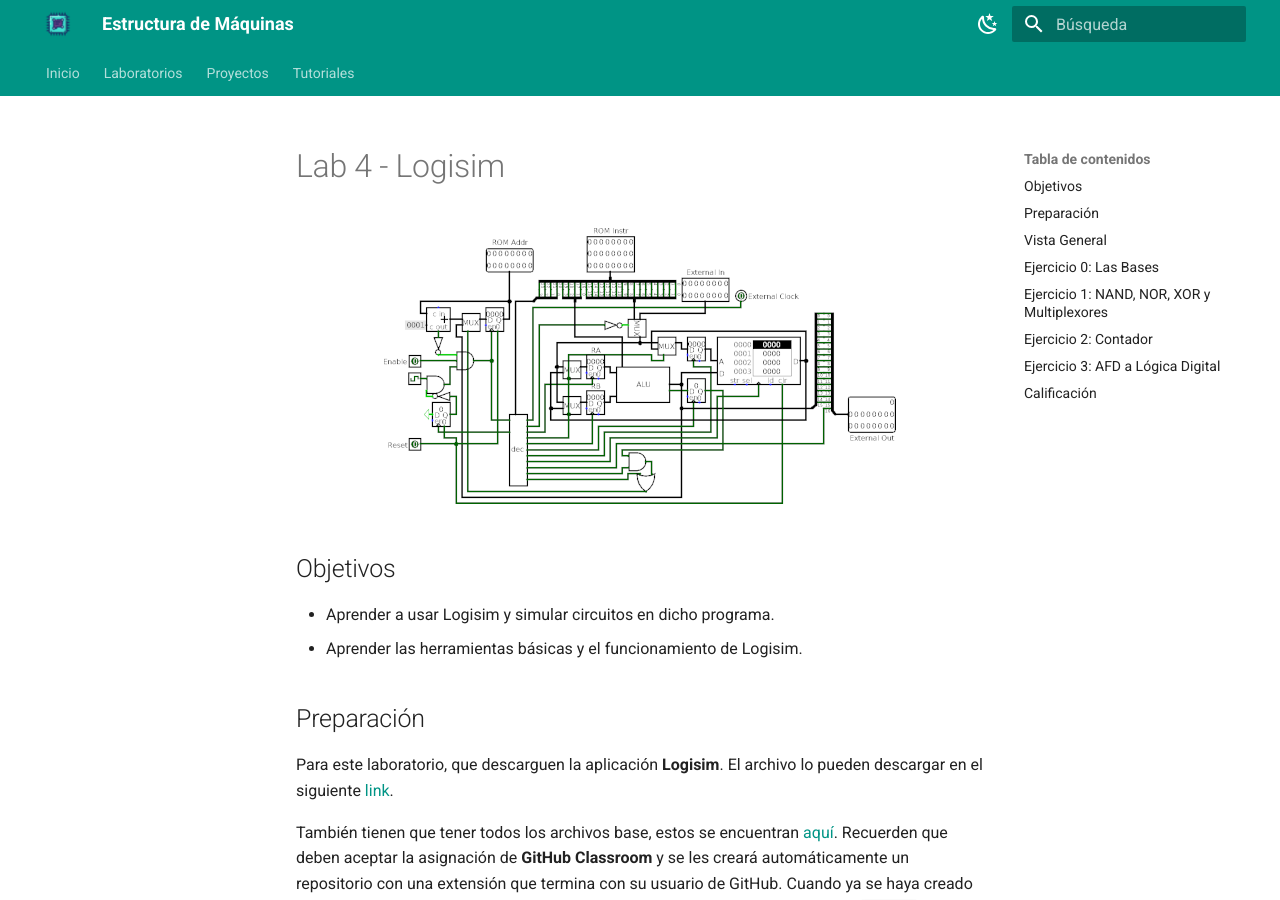
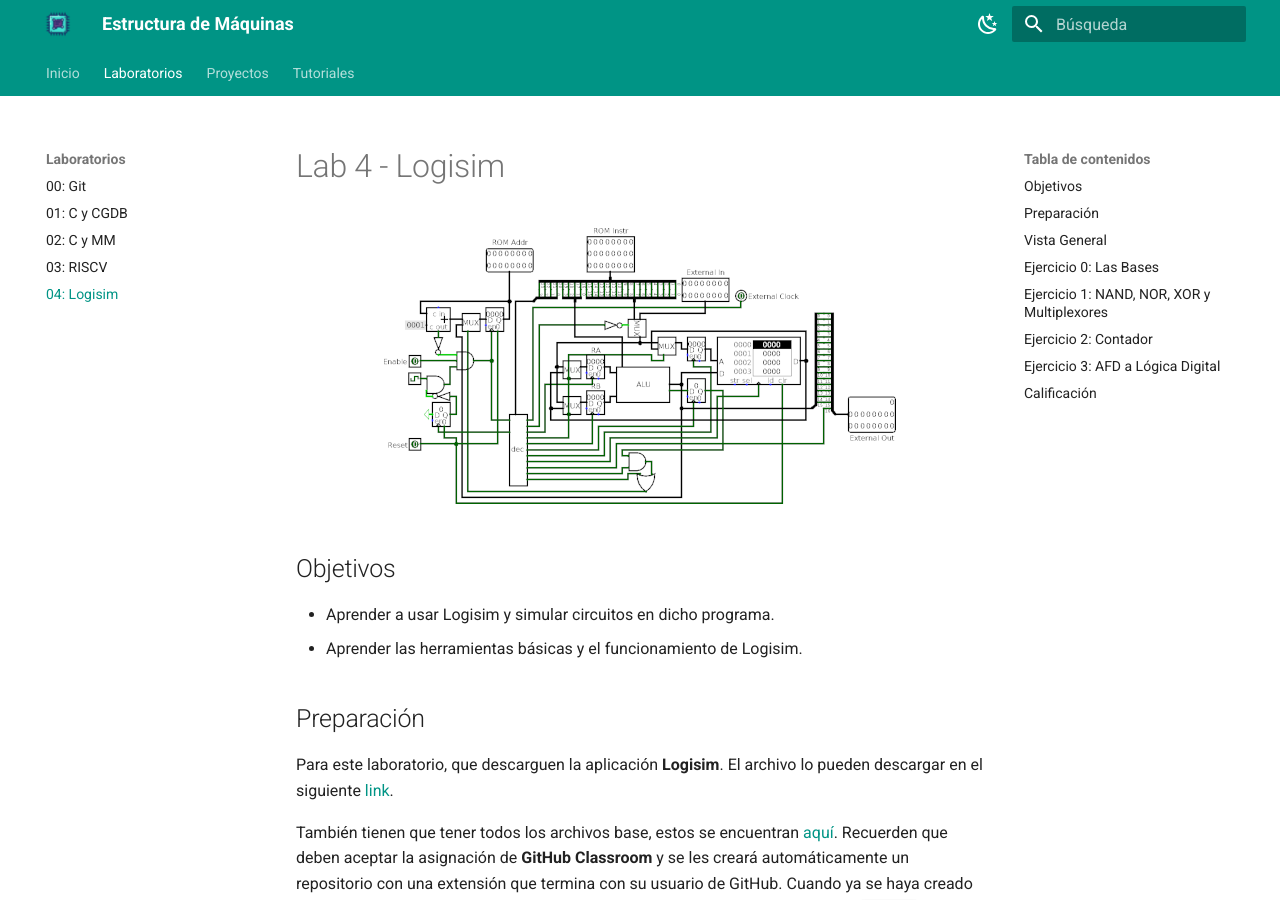
Before and after one commit to cc3-an-ug/webapp, an MkDocs documentation site: the page built from docs/labs/lab05.md, in a window 1280 px wide and 900 px high. Built offline with MkDocs 1.6.1 and Material for MkDocs 9.7.7, drawn with Linux system fonts in a browser that asks for light colours; some of the changed lines change nothing that is shown.

Commit message:
feat: add lab 4 instructions

````diff
--- a/docs/labs/lab05.md
+++ b/docs/labs/lab05.md
@@ -11,7 +11,7 @@
 
 Para este laboratorio, que descarguen la aplicación **Logisim**. El archivo lo pueden descargar en el siguiente [link](http://www.cburch.com/logisim/index.html).
 
-También tienen que tener todos los archivos base, estos se encuentran [aquí](https://classroom.github.com/a/PzcWEIzF). Recuerden que deben aceptar la asignación de **GitHub Classroom** y se les creará automáticamente un repositorio con una extensión que termina con su usuario de GitHub. Cuando ya se haya creado el repositorio, pueden ejecutar los siguientes comandos abriendo una terminal (++ctrl+alt+t++):
+También tienen que tener todos los archivos base, estos se encuentran [aquí](https://classroom.github.com/a/CkC6ACKP). Recuerden que deben aceptar la asignación de **GitHub Classroom** y se les creará automáticamente un repositorio con una extensión que termina con su usuario de GitHub. Cuando ya se haya creado el repositorio, pueden ejecutar los siguientes comandos abriendo una terminal (++ctrl+alt+t++):
 
 ```shell
 git clone <link del repositorio>
--- a/mkdocs.yml
+++ b/mkdocs.yml
@@ -57,6 +57,7 @@
       - "01: C y CGDB": labs/lab01.md
       - "02: C y MM": labs/lab02.md
       - "03: RISCV": labs/lab03.md
+      - "04: Logisim": labs/lab05.md
   - Proyectos:
       - "01: Snake (Culebrita)": projects/pj01.md
       - "02: RISCV": projects/pj02.md
````
